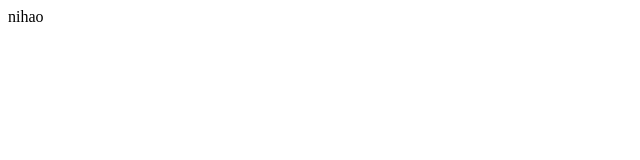
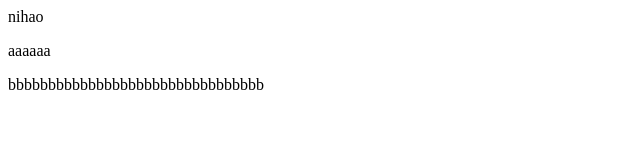
Before and after one commit to sunxhy/xhy, a plain HTML site: page 1.html in a window 1280 px wide. Shown: the whole page, without its empty margins (0-640 px from the left). Drawn offline with Linux system fonts and the light colour scheme.

Commit message:
xiugaiwenj

```diff
--- a/1.html
+++ b/1.html
@@ -5,5 +5,7 @@
 </head>
 <body>
 	<div>nihao</div>
+	<p>aaaaaa</p>
+	<p>bbbbbbbbbbbbbbbbbbbbbbbbbbbbbbbb</p>
 </body>
 </html>
```
